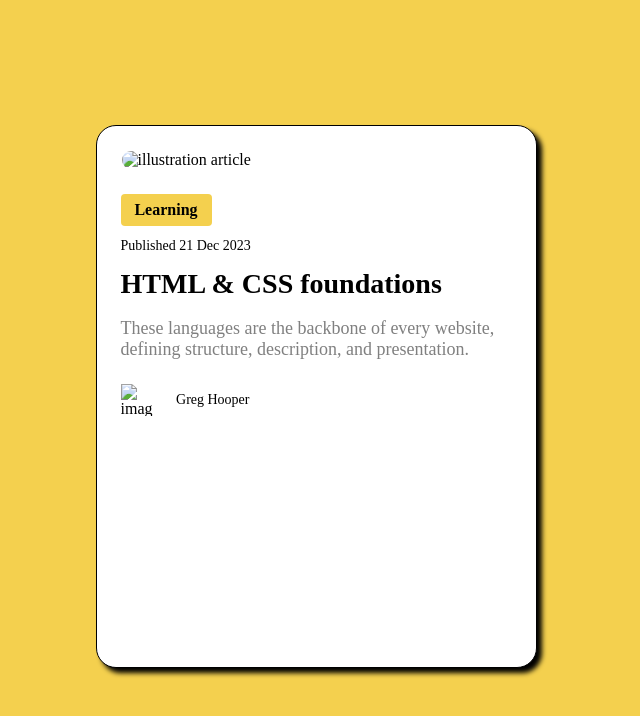
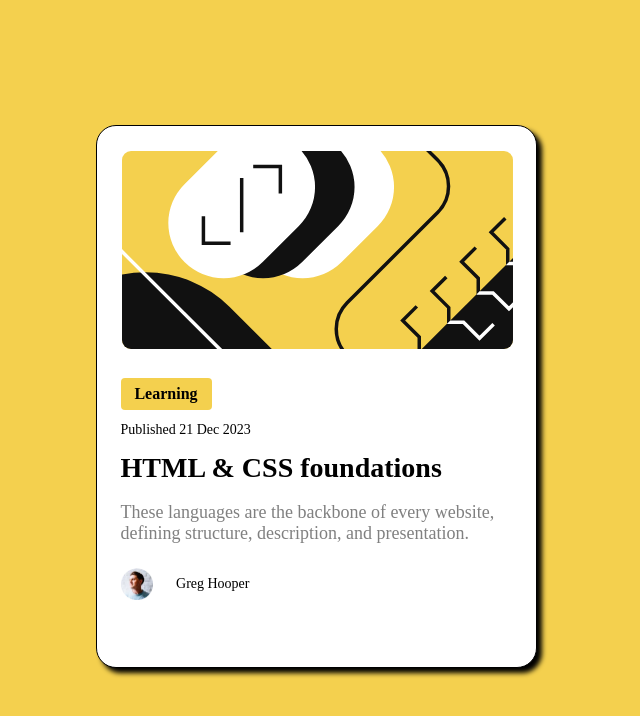
Before and after one commit to carlosafernandezv/blogPreviewCard, a plain HTML site: page index.html in a window 1280 px wide. Shown: the whole page, without its empty margins (324-964 px from the left). Drawn offline with Linux system fonts and the light colour scheme; the site is published under a folder, as on GitHub Pages, so addresses that start at the root find nothing.

Commit message:
arregle las imagenes

```diff
--- a/index.html
+++ b/index.html
@@ -15,7 +15,7 @@
         <div class="container">
             <div class="card">
                 <div class="imgContainer">
-                    <img class="blogimage" src="/images/illustration-article.svg" alt="illustration article">
+                    <img class="blogimage" src="images/illustration-article.svg" alt="illustration article">
                     <div class="category">
                         <p>Learning</p>
                     </div>
@@ -24,7 +24,7 @@
                     <p class="description">These languages are the backbone of every website, defining structure, description, and
                         presentation.</p>
                     <div class="author">
-                        <img class="photo" src="/images/image-avatar.webp" alt="image avatar">
+                        <img class="photo" src="images/image-avatar.webp" alt="image avatar">
                         <p class="name">Greg Hooper</p>
                     </div>
                 </div>
```
